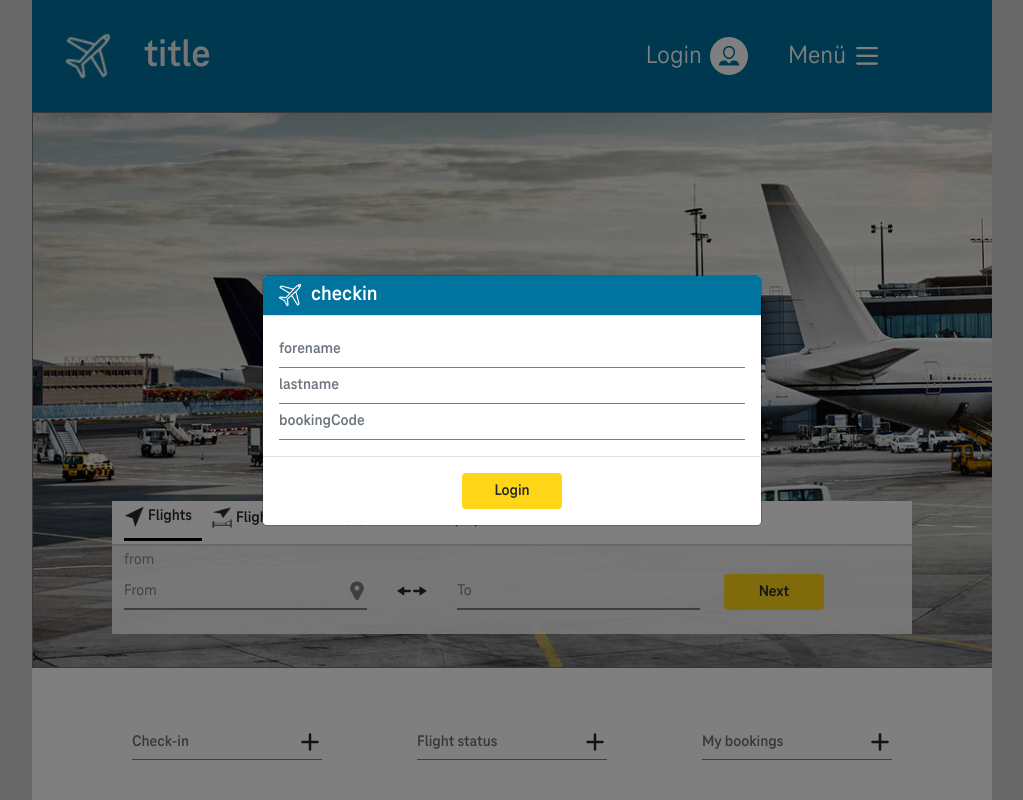
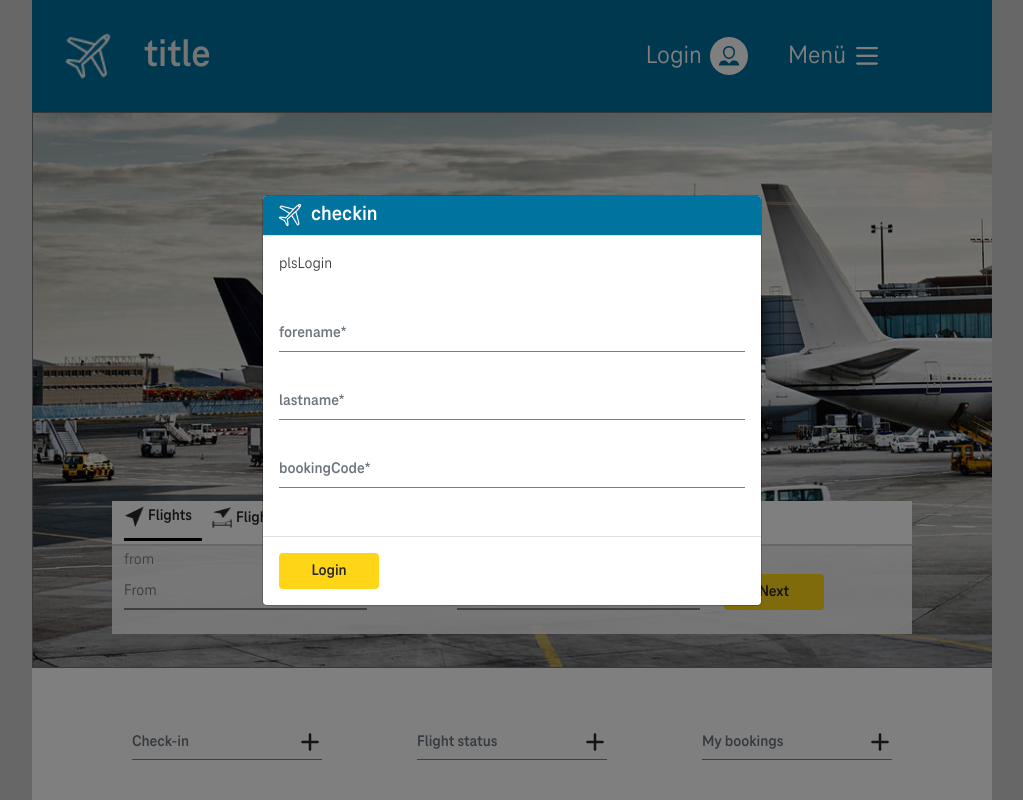
Before and after one commit to eu-digital-green-certificates/dgca-booking-demo-frontend, a React (Create React App) app: page / in a window 1280 px wide. Both pictures are taken after a click on the element 438 px from the left and 741 px from the top of the page. Shown: the top 800 px of the page, without its empty margins (128-1151 px from the left). Built offline with nearby package versions, Linux system fonts and the light colour scheme.

Commit message:
modal dialog is not static

```diff
--- a/src/assets/SCSS/custom.scss
+++ b/src/assets/SCSS/custom.scss
@@ -234,6 +234,12 @@ $container-max-widths: (
     }
   }
 
+.input-checkin-modal {
+    margin-top: 2rem;
+    margin-bottom: 2rem;
+}
+
+
 .location-icon {
   background-image: url("../images/icon_von.png") !important;
   height: 20px;
@@ -292,5 +298,5 @@ $container-max-widths: (
 
 .modal-footer {
     display: flex;
-    justify-content: center;
+    justify-content: flex-start;
 }
--- a/src/assets/i18n/en/translation.json
+++ b/src/assets/i18n/en/translation.json
@@ -3,5 +3,6 @@
   "checkin": "Check-in",
   "forename": "Forename",
   "lastname": "Last name",
-  "bookingCode": "Booking code/Ticketnr."
+  "bookingCode": "Booking code/Ticketnr.",
+  "plsLogin": "Please log in"
 }
--- a/src/components/checkin-modal.component.tsx
+++ b/src/components/checkin-modal.component.tsx
@@ -32,16 +32,25 @@ import { IPerson } from '../misc/person';
 const CheckinModal = (props: any) => {
 
     const { t } = useTranslation();
-    const [show, setShow] = React.useState(true);
+    const [show, setShow] = React.useState(false);
     const [forename, setForname] = React.useState<string>();
     const [lastname, setLastname] = React.useState<string>();
     const [bookingCode, setBookingCode] = React.useState<string>();
 
     React.useEffect(() => {
-        if (props)
-            setShow(props.show);
+        if(props.show) {
+            handleShow();
+        }
+
         // eslint-disable-next-line react-hooks/exhaustive-deps
     }, [props.show])
+
+    const handleClose = () => {
+        //TODO close Modal - do nothing
+        props.handleCheckin();
+        setShow(false);
+    }
+    const handleShow = () => setShow(true);
 
     const handleCheckin = () => {
         let person: IPerson = {
@@ -50,14 +59,14 @@ const CheckinModal = (props: any) => {
             bookingCode: bookingCode!
         }
         console.log(person);
+        //TODO api call - go to the next page
         props.handleCheckin();
     }
 
     return (
         <Modal contentClassName='checkin-modal'
             show={show}
-            backdrop="static"
-            keyboard={false}
+            onHide={handleClose}
             centered
         >
             <Form className='form-flex' onSubmit={handleCheckin}>
@@ -66,25 +75,28 @@ const CheckinModal = (props: any) => {
                     {t('translation:checkin')}
                 </ModalHeader>
                 <ModalBody>
+                    <Form.Label>
+                        {t('translation:plsLogin')}
+                    </Form.Label>
                     <Form.Control
-                        className="input-checkin"
-                        placeholder={t('translation:forename')}
+                        className="input-checkin input-checkin-modal"
+                        placeholder={t('translation:forename') + '*'}
                         type="text"
                         value={forename}
                         onChange={(evt: any) => setForname(evt.target.value)}
                         required
                     />
                     <Form.Control
-                        className="input-checkin"
-                        placeholder={t('translation:lastname')}
+                        className="input-checkin input-checkin-modal"
+                        placeholder={t('translation:lastname') + '*'}
                         type="text"
                         value={lastname}
                         onChange={(evt: any) => setLastname(evt.target.value)}
                         required
                     />
                     <Form.Control
-                        className="input-checkin"
-                        placeholder={t('translation:bookingCode')}
+                        className="input-checkin input-checkin-modal"
+                        placeholder={t('translation:bookingCode') + '*'}
                         type="text"
                         value={bookingCode}
                         onChange={(evt: any) => setBookingCode(evt.target.value)}
--- a/src/components/landing-page.component.tsx
+++ b/src/components/landing-page.component.tsx
@@ -55,7 +55,6 @@ const LandingPage = (props: any) => {
 
     const handleCheckin = (event: any) => {
         setShowModal(false);
-        console.log("bin im handleCheckin");
     }
 
     return (!isInit ? <></> :
```
